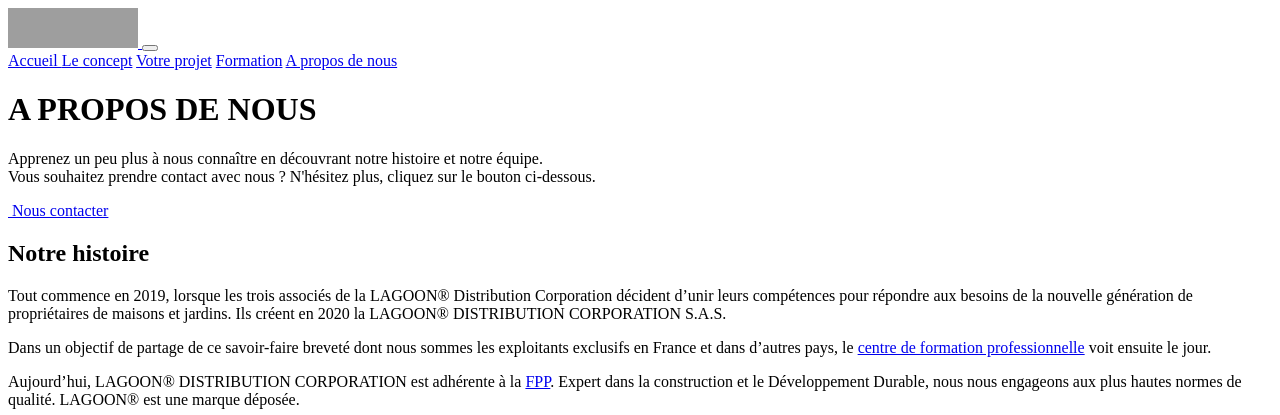
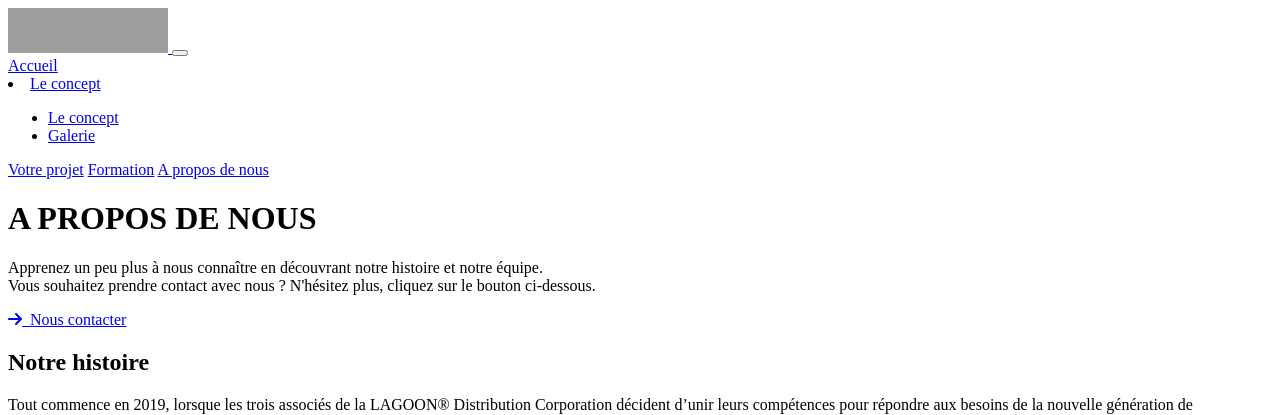
Before and after one commit to barbotinleane/lagoon-piscines, a Symfony app: template templates/home/aboutUs.html.twig in a window 1280 px wide. Shown: the top 415 px of the page. Run offline with Twig, Linux system fonts and the light colour scheme; the template is opened without the code that fills it, so the values that code supplies are empty; some libraries are stand-ins or nearby versions; grey boxes are pictures that could not be loaded.

Commit message:
Front - Adding dropdown in navbar

```diff
--- a/templates/base.html.twig
+++ b/templates/base.html.twig
@@ -12,6 +12,7 @@
         {% endblock %}
 
         {% block javascripts %}
+            <script src="https://kit.fontawesome.com/43f9248d84.js" crossorigin="anonymous"></script>
             {{ encore_entry_script_tags('app') }}
         {% endblock %}
     </head>
@@ -20,7 +21,7 @@
             <nav class="navbar navbar-expand-lg navbar-light fixed-top baskerville bg-white p-0">
                 <div class="container">
                     <a class="navbar-brand" href="{{ path('app_home') }}">
-                        <img src="{{ asset('build/images/logo.png') }}" alt="Logo de Lagoon Piscines" height="40" width="130">
+                        <img src="{{ asset('build/images/logo.png') }}" alt="Logo de Lagoon Piscines" height="45" width="160">
                     </a>
 
                     <button
@@ -40,7 +41,20 @@
                             <a class="nav-link active" aria-current="page" href="{{ path('app_home') }}">
                                 Accueil
                             </a>
-                            <a class="nav-link" href="{{ path('app_concept') }}">Le concept</a>
+                            <li class="nav-item dropdown">
+                                <a class="nav-link dropdown-toggle"
+                                   href="#"
+                                   id="concept"
+                                   role="button"
+                                   data-bs-toggle="dropdown"
+                                   aria-expanded="false">
+                                    Le concept
+                                </a>
+                                <ul class="dropdown-menu" aria-labelledby="concept">
+                                    <li><a class="dropdown-item" href="{{ path('app_concept') }}">Le concept</a></li>
+                                    <li><a class="dropdown-item" href="{{ path('app_gallery') }}">Galerie</a></li>
+                                </ul>
+                            </li>
                             <a class="nav-link" href="{{ path('app_project') }}">Votre projet</a>
                             <a class="nav-link" href="{{ path('app_formation') }}">Formation</a>
                             <a class="nav-link" href="{{ path('app_about_us') }}">A propos de nous</a>
```
